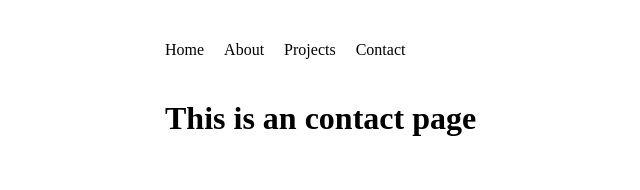
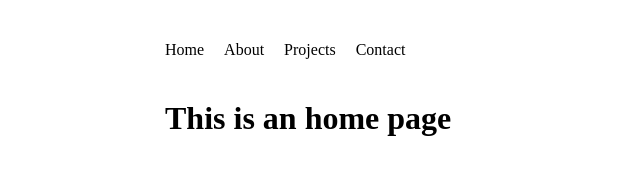
Before and after one commit to PlukZwaal/plukzwaal.dev, a Vue app: page / in a window 1280 px wide. Shown: the top 190 px of the page, without its empty margins (155-795 px from the left). Built offline with nearby package versions, Linux system fonts and the light colour scheme.

Commit message:
Fixed spelling mistake

```diff
--- a/src/views/HomeView.vue
+++ b/src/views/HomeView.vue
@@ -4,7 +4,7 @@
 <template>
   <div class="home">
     <div class="wrapper">
-        <h1>This is an contact page</h1>
+        <h1>This is an home page</h1>
     </div>
   </div>
 </template>
```
